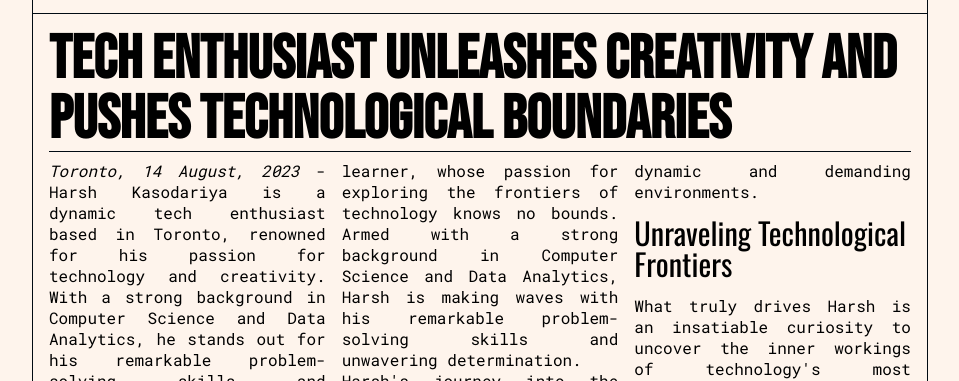
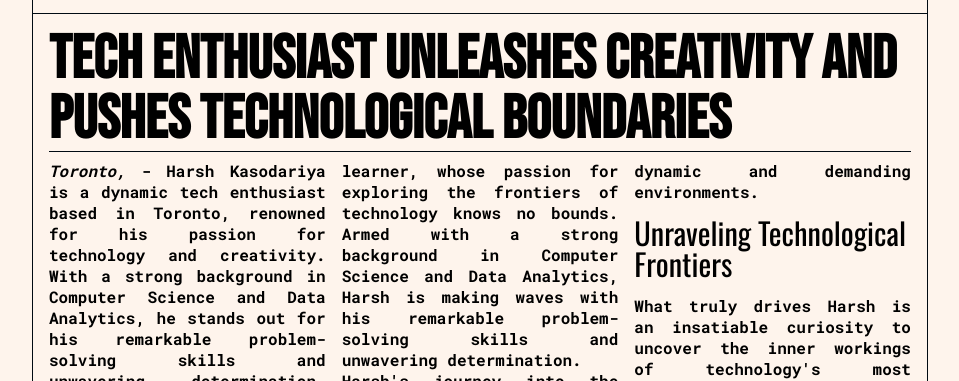
Before and after one commit to harshkaso/portfolio, a plain HTML site: page index.html in a window 1280 px wide and 2400 px high. Shown: the part 947-1328 px from the top of the page, without its empty margins (160-1119 px from the left). Drawn offline with nearby package versions, Linux system fonts and the light colour scheme.

Commit message:
Update index.html and style.css

```diff
--- a/index.html
+++ b/index.html
@@ -2,6 +2,9 @@
 <html lang="en">
   <head>
     <link rel="stylesheet" href="style.css" />
+    <link rel="preconnect" href="https://fonts.googleapis.com">
+    <link rel="preconnect" href="https://fonts.gstatic.com" crossorigin>
+    <link href="https://fonts.googleapis.com/css2?family=Anton&family=Bebas+Neue&family=Oswald:wght@400;700&family=Roboto+Condensed:wght@400;700&family=Roboto+Mono:wght@700&display=swap" rel="stylesheet">
     <script src="script.js" async></script>
     <link
       rel="stylesheet"
--- a/style.css
+++ b/style.css
@@ -1,5 +1,3 @@
-@import url("https://fonts.googleapis.com/css2?family=Roboto+Condensed:wght@400;700&family=Roboto+Mono:wght@400;700&family=Anton&family=Bebas+Neue&family=Oswald:wght@400;700&display=swap");
-
 :root {
   --roboto-mono: "Roboto Mono", monospace;
   --roboto-cond: "Roboto Condensed", sans-serif;
```
